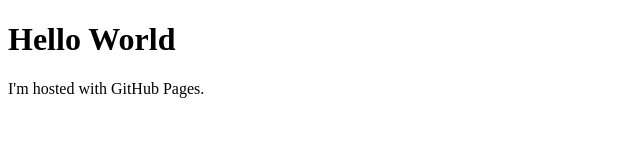
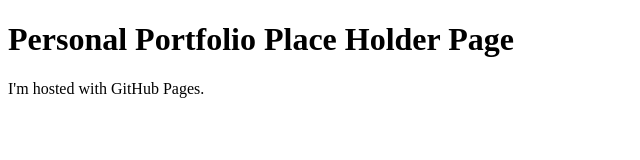
Before and after one commit to gavinjcampbell83/gavinjcampbell83.github.io, a plain HTML site: page index.html in a window 1280 px wide. Shown: the whole page, without its empty margins (0-640 px from the left). Drawn offline with Linux system fonts and the light colour scheme.

Commit message:
Update index.html

```diff
--- a/index.html
+++ b/index.html
@@ -4,7 +4,7 @@
         <title>gavinjcampbell83.github.io</title>
     </head>
 <body>
-<h1>Hello World</h1>
+<h1>Personal Portfolio Place Holder Page</h1>
 <p>I'm hosted with GitHub Pages.</p>
 </body>
 </html>
```
